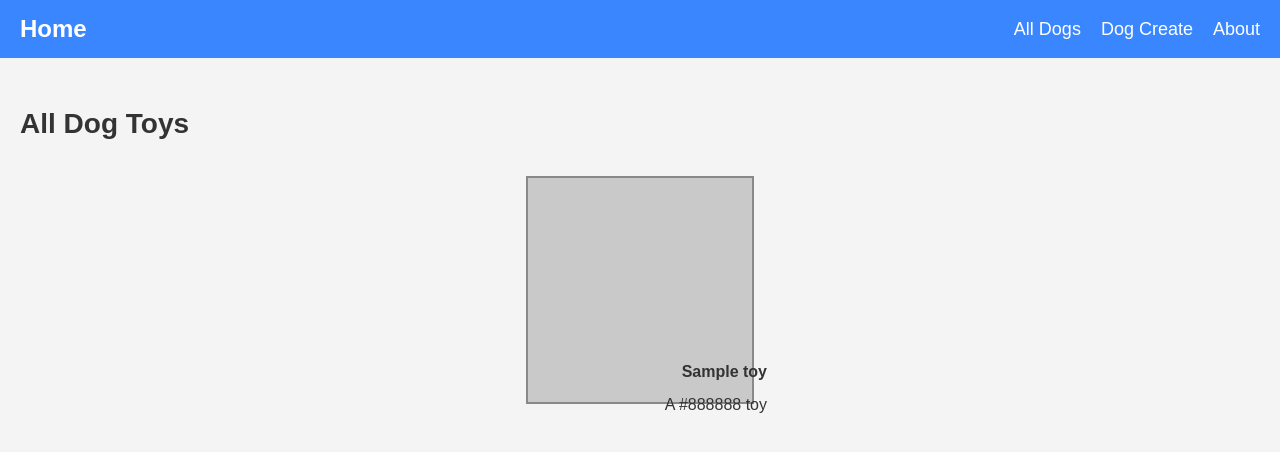
After one commit to andrewreese16/django-crud-app-lab, a Django app: page /toys/ in a window 1280 px wide. The commit adds this page. Shown: the top 452 px of the page. Run offline with Django 5.2, Linux system fonts and the light colour scheme; tables that the repository leaves empty hold one stand-in row (values such as "Sample post").

Commit message:
finished lab

```diff
--- a/my_app/models.py
+++ b/my_app/models.py
@@ -3,6 +3,17 @@ from django.db import models
 from django.urls import reverse
 
 # Create your models here.
+
+class Toy(models.Model):
+    name = models.CharField(max_length=50)
+    color = models.CharField(max_length=20)
+
+    def __str__(self):
+        return self.name
+
+    def get_absolute_url(self):
+        return reverse('toy-detail', kwargs={'pk': self.id})
+
 
 class Dog(models.Model):
   name = models.CharField(max_length=100)
--- /dev/null
+++ b/my_app/static/css/toys/toy-index.css
@@ -0,0 +1,64 @@
+.card-container {
+  padding: 0 40px;
+  display: flex;
+  justify-content: center;
+  flex-wrap: wrap;
+}
+
+.card {
+  width: 224px;
+  height: 224px;
+  margin: 10px;
+  border: solid 2px;
+  box-shadow: var(--card-box-shadow);
+  position: relative;
+}
+
+.card-bg {
+  opacity: 0.4;
+  position: absolute;
+  display: inline-flex;
+  top: 0;
+  left: 0;
+  width: 100%;
+  height: 100%;
+}
+
+.card-content {
+  padding: 15px;
+  height: 100%;
+  width: 100%;
+  display: flex;
+  align-items: flex-end;
+  justify-content: flex-end;
+  flex-direction: column;
+}
+
+.card > a {
+  position: absolute;
+  top: 0;
+  left: 0;
+  width: 100%;
+  height: 100%;
+  display: inline-block;
+  text-decoration: none;
+  color: var(--text-color);
+}
+
+.card h2 {
+  margin: 7px 0;
+  font-size: var(--font-xl);
+}
+
+.card p {
+  margin: 0;
+  font-size: var(--font-reg);
+}
+
+.page-header > img {
+  margin-left: 10px;
+}
+
+.page-header > img:first-of-type {
+  margin-left: 15px;
+}
--- /dev/null
+++ b/my_app/templates/my_app/toy_list.html
@@ -0,0 +1,26 @@
+{% extends 'base.html' %}
+{% load static %}
+{% block head %}
+<link rel="stylesheet" href="{% static 'css/toys/toy-index.css' %}" />
+{% endblock %}
+{% block content %}
+
+<section class="page-header">
+  <h1>All Dog Toys</h1>
+</section>
+
+<section class="card-container">
+  {% for toy in toy_list %}
+    <div class="card" style="border-color: {{ toy.color }}">
+      <div class="card-bg" style="background-color: {{ toy.color }}"></div>
+      <a href="{% url 'toy-detail' toy.id %}">
+        <div class="card-content">
+          <h2>{{ toy.name }}</h2>
+          <p>A {{ toy.color }} toy</p>
+        </div>
+      </a>
+    </div>
+  {% endfor %}
+</section>
+
+{% endblock %}
--- a/my_app/urls.py
+++ b/my_app/urls.py
@@ -11,4 +11,20 @@ urlpatterns = [
   path('dogs/<int:pk>/update/', views.DogUpdate.as_view(), name='dog-update'),
   path('dogs/<int:pk>/delete/', views.DogDelete.as_view(), name='dog-delete'),
   path('dogs/<int:dog_id>/add_feeding/', views.add_feeding, name='add-feeding'),
+  path("toys/create/", views.ToyCreate.as_view(), name="toy-create"),
+  path("toys/<int:pk>/", views.ToyDetail.as_view(), name="toy-detail"),
+  path("toys/", views.ToyList.as_view(), name="toy-index"),
+    # Existing urls above
+  path("toys/<int:pk>/update/", views.ToyUpdate.as_view(), name="toy-update"),
+  path("toys/<int:pk>/delete/", views.ToyDelete.as_view(), name="toy-delete"),
+  path(
+        "dogs/<int:dog_id>/associate-toy/<int:toy_id>/",
+        views.associate_toy,
+        name="associate-toy",
+    ),
+  path(
+        "dogs/<int:dog_id>/remove-toy/<int:toy_id>/",
+        views.remove_toy,
+        name="remove-toy",
+    ),
 ]
--- a/my_app/views.py
+++ b/my_app/views.py
@@ -1,10 +1,47 @@
 from django.shortcuts import render, redirect
 from django.http import HttpResponse
-from .models import Dog
+from .models import Dog, Toy
 from django.views.generic.edit import CreateView, UpdateView, DeleteView
+from django.views.generic import ListView, DetailView
 from .forms import FeedingForm
 
 # Create your views here.
+
+
+def associate_toy(request, dog_id, toy_id):
+    # Adds the row with dog_id and toy_id to the join table in psql
+    Dog.objects.get(id=dog_id).toys.add(toy_id)
+    return redirect("dog-detail", dog_id=dog_id)
+
+
+def remove_toy(request, dog_id, toy_id):
+    dog = Dog.objects.get(id=dog_id)
+    toy = Toy.objects.get(id=toy_id)
+    dog.toys.remove(toy)
+    return redirect("dog-detail", dog_id=dog.id)
+
+
+class ToyCreate(CreateView):
+    model = Toy
+    fields = "__all__"
+
+
+class ToyList(ListView):
+    model = Toy
+
+
+class ToyDetail(DetailView):
+    model = Toy
+
+
+class ToyUpdate(UpdateView):
+    model = Toy
+    fields = ["name", "color"]
+
+
+class ToyDelete(DeleteView):
+    model = Toy
+    success_url = "/toys/"
 
 
 def home(request):
@@ -22,9 +59,18 @@ def dog_index(request):
 
 def dog_detail(request, dog_id):
     dog_from_db = Dog.objects.get(id=dog_id)
+    toys_dog_doesnt_have = Toy.objects.exclude(
+        id__in=dog_from_db.toys.all().values_list("id")
+    )
     feeding_form = FeedingForm()
     return render(
-        request, "dogs/detail.html", {"dog": dog_from_db, "feeding_form": feeding_form}
+        request,
+        "dogs/detail.html",
+        {
+            "dog": dog_from_db,
+            "feeding_form": feeding_form,
+            "toys": toys_dog_doesnt_have,
+        },
     )
 
 
@@ -33,7 +79,7 @@ def dog_detail(request, dog_id):
 # templates/my_app/dog_form.html
 class DogCreate(CreateView):
     model = Dog
-    fields = "__all__"
+    fields = ["name", "breed", "description", "age"]
     # Go to the models.py file for the Dog model
     # to see where the DogCreate redirects to, after
     # a POST request
@@ -55,4 +101,4 @@ def add_feeding(request, dog_id):
         new_feeding = form.save(commit=False)
         new_feeding.dog_id = dog_id
         new_feeding.save()
-    return redirect('dog-detail', dog_id=dog_id)
+    return redirect("dog-detail", dog_id=dog_id)
```
Also changed, not shown: my_app/static/css/toys/toy-detail.css (added, +52 -0 lines), my_app/templates/dogs/detail.html (+63 -7 lines), my_app/templates/my_app/toy_detail.html (added, +19 -0 lines), my_app/templates/my_app/toy_form.html (added, +22 -0 lines), my_app/migrations/0003_toy.py (added), my_app/templates/my_app/toy_confirm_delete.html (added).
